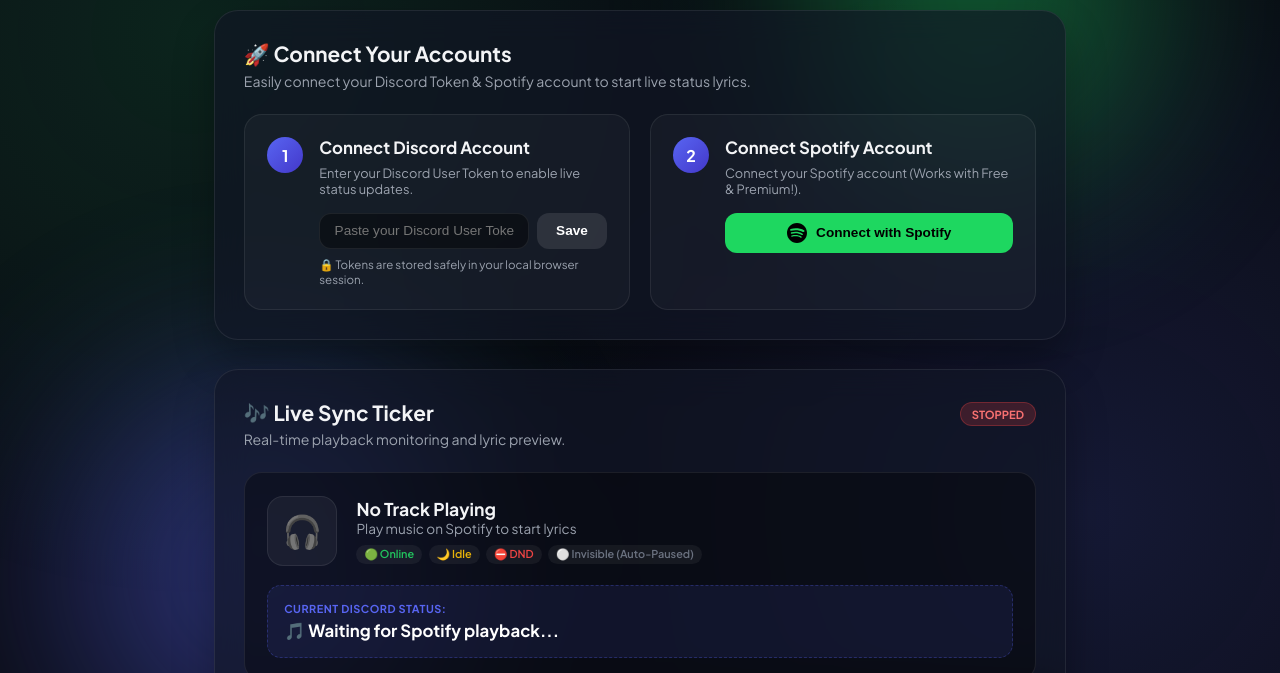
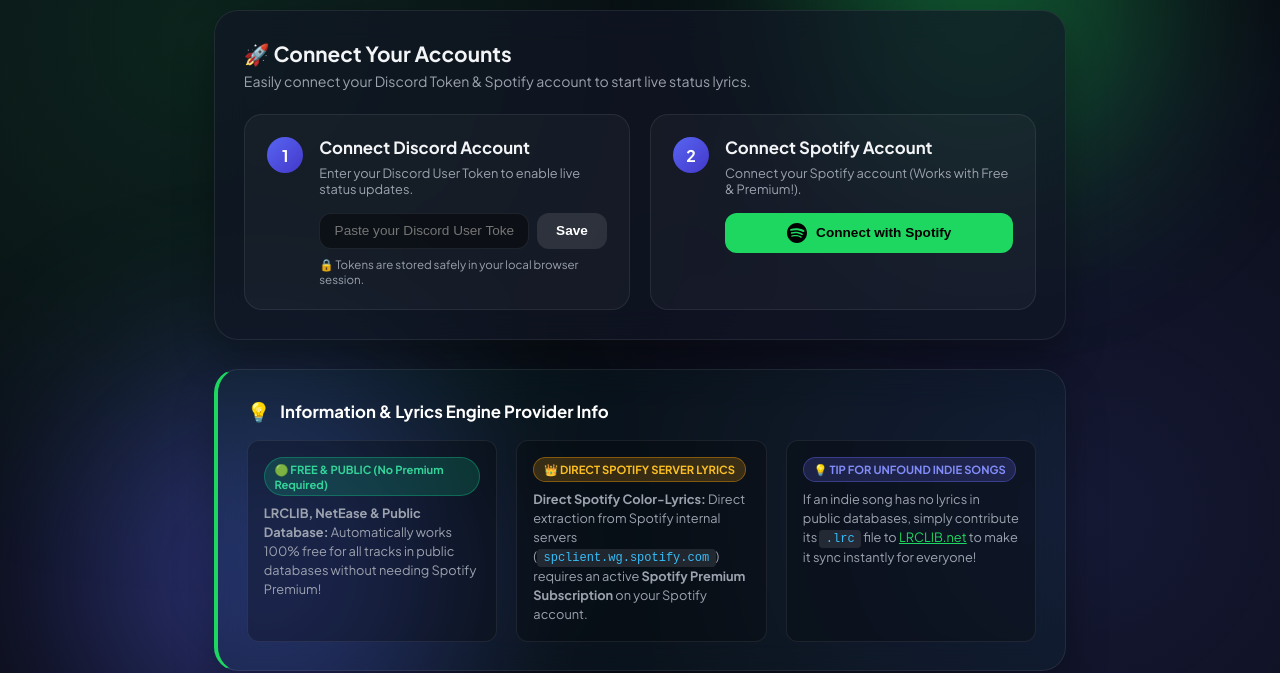
Before and after one commit to AhmadDev02/DICORD-LYRIC-SPOTIFY, a website: page public/index.html in a window 1280 px wide. Shown: the part 127-800 px from the top of the page. Drawn offline with Linux system fonts and the light colour scheme.

Commit message:
Add Information & Lyrics Engine Provider Info notice card to UI for clear user guidance

```diff
--- a/public/index.html
+++ b/public/index.html
@@ -65,6 +65,28 @@
                 Connect with Spotify
               </button>
             </div>
+          </div>
+        </div>
+      </section>
+
+      <!-- Information & Lyrics Engine Notice Card -->
+      <section class="card notice-card">
+        <div class="notice-header">
+          <span class="notice-icon">💡</span>
+          <h3>Information & Lyrics Engine Provider Info</h3>
+        </div>
+        <div class="notice-grid">
+          <div class="notice-item">
+            <span class="notice-tag tag-free">🟢 FREE & PUBLIC (No Premium Required)</span>
+            <p><strong>LRCLIB, NetEase & Public Database:</strong> Automatically works 100% free for all tracks in public databases without needing Spotify Premium!</p>
+          </div>
+          <div class="notice-item">
+            <span class="notice-tag tag-premium">👑 DIRECT SPOTIFY SERVER LYRICS</span>
+            <p><strong>Direct Spotify Color-Lyrics:</strong> Direct extraction from Spotify internal servers (<code>spclient.wg.spotify.com</code>) requires an active <strong>Spotify Premium Subscription</strong> on your Spotify account.</p>
+          </div>
+          <div class="notice-item">
+            <span class="notice-tag tag-tip">💡 TIP FOR UNFOUND INDIE SONGS</span>
+            <p>If an indie song has no lyrics in public databases, simply contribute its <code>.lrc</code> file to <a href="https://lrclib.net" target="_blank" rel="noopener">LRCLIB.net</a> to make it sync instantly for everyone!</p>
           </div>
         </div>
       </section>
--- a/public/style.css
+++ b/public/style.css
@@ -475,3 +475,85 @@ input:checked + .slider:before { transform: translateX(20px); }
   font-size: 0.8rem;
   color: var(--text-muted);
 }
+
+/* Information Notice Card */
+.notice-card {
+  border-left: 4px solid var(--accent-spotify);
+  background: rgba(16, 185, 129, 0.04);
+}
+
+.notice-header {
+  display: flex;
+  align-items: center;
+  gap: 0.6rem;
+  margin-bottom: 1rem;
+}
+
+.notice-header h3 {
+  font-size: 1.05rem;
+  font-weight: 700;
+  color: white;
+}
+
+.notice-icon {
+  font-size: 1.2rem;
+}
+
+.notice-grid {
+  display: grid;
+  grid-template-columns: repeat(auto-fit, minmax(240px, 1fr));
+  gap: 1.2rem;
+}
+
+.notice-item {
+  background: rgba(0, 0, 0, 0.25);
+  border: 1px solid var(--panel-border);
+  padding: 1rem;
+  border-radius: 12px;
+}
+
+.notice-item p {
+  font-size: 0.8rem;
+  color: var(--text-muted);
+  line-height: 1.5;
+  margin-top: 0.5rem;
+}
+
+.notice-item code {
+  background: rgba(255, 255, 255, 0.1);
+  padding: 0.15rem 0.4rem;
+  border-radius: 4px;
+  color: #38bdf8;
+  font-size: 0.75rem;
+}
+
+.notice-item a {
+  color: var(--accent-spotify);
+  text-decoration: underline;
+}
+
+.notice-tag {
+  display: inline-block;
+  padding: 0.25rem 0.6rem;
+  border-radius: 20px;
+  font-size: 0.7rem;
+  font-weight: 700;
+}
+
+.tag-free {
+  background: rgba(16, 185, 129, 0.2);
+  color: #34d399;
+  border: 1px solid rgba(16, 185, 129, 0.4);
+}
+
+.tag-premium {
+  background: rgba(245, 158, 11, 0.2);
+  color: #fbbf24;
+  border: 1px solid rgba(245, 158, 11, 0.4);
+}
+
+.tag-tip {
+  background: rgba(99, 102, 241, 0.2);
+  color: #818cf8;
+  border: 1px solid rgba(99, 102, 241, 0.4);
+}
```
